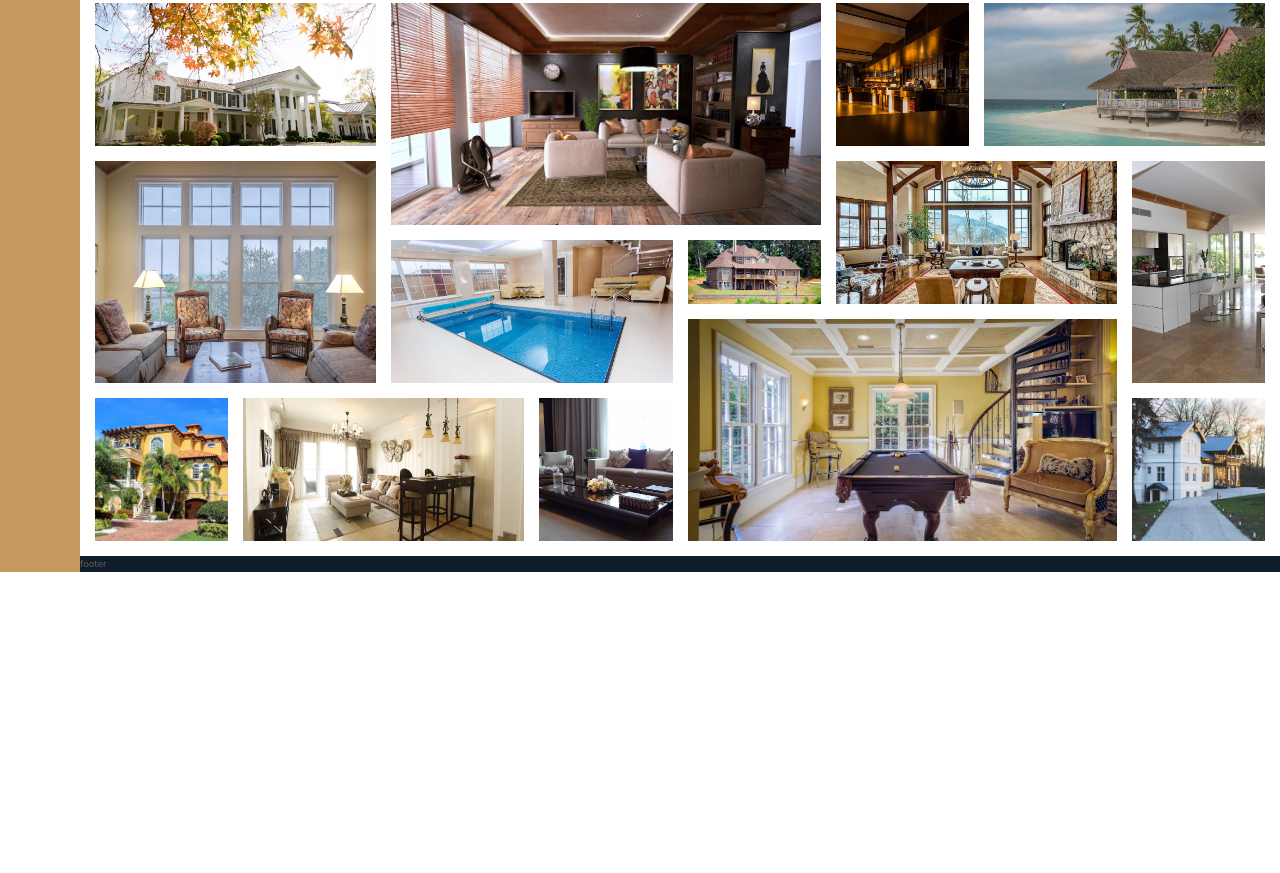
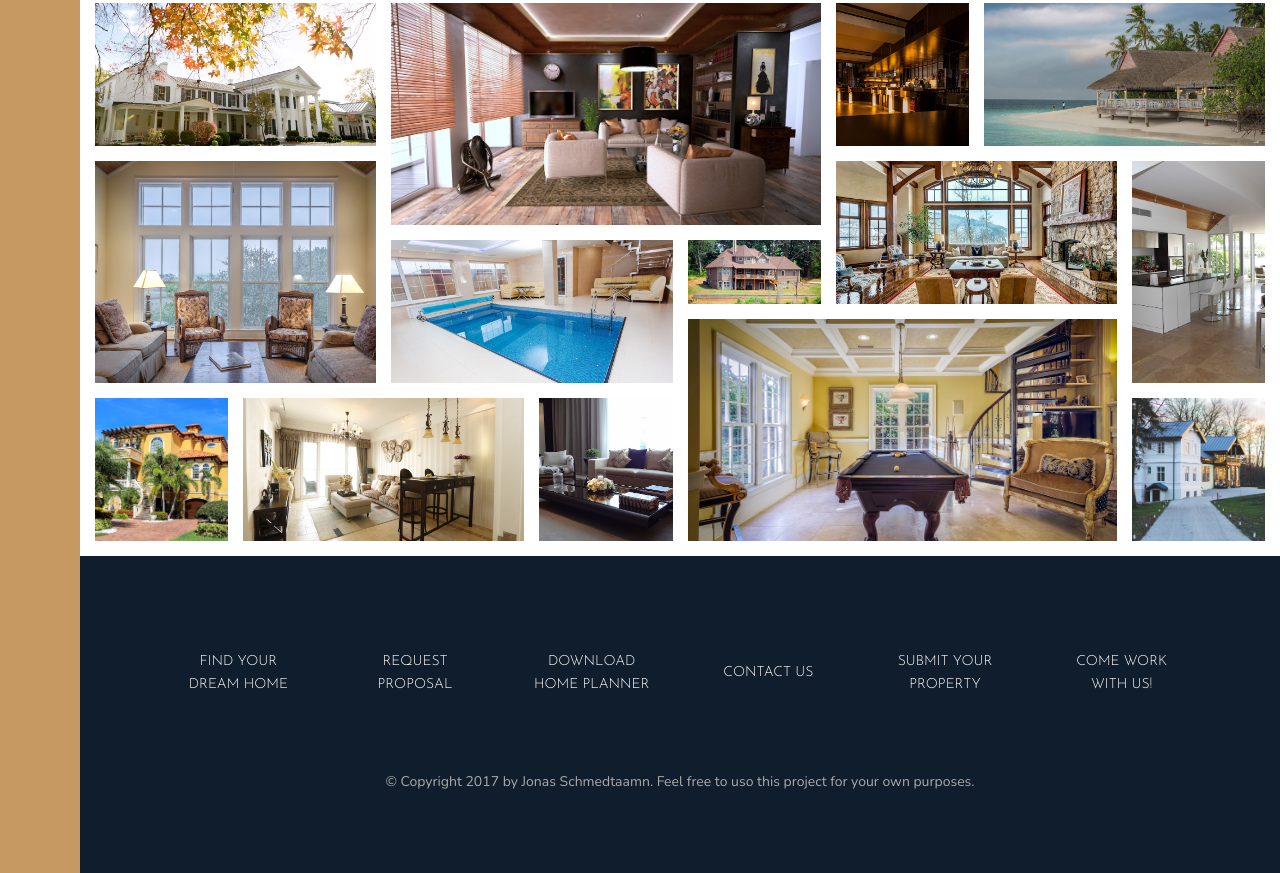
Before and after one commit to rnldbss/Nexter-Project, a website: page index.html in a window 1280 px wide. Shown: the part 3084-3957 px from the top of the page. Before the commit the page ends 3656 px from the top, so only its background shows below. Drawn offline with nearby package versions, Linux system fonts and the light colour scheme.

Commit message:
building the footer section

```diff
--- a/index.html
+++ b/index.html
@@ -357,5 +357,30 @@
       <img src="img/gal-14.jpeg" alt="Gallery image 14" class="gallery__img" />
     </figure>
   </section>
-  <footer class="footer">footer</footer>
+  <footer class="footer">
+    <ul class="nav">
+      <li class="nav__item">
+        <a href="#" class="nav__link">Find your dream home</a>
+      </li>
+      <li class="nav__item">
+        <a href="#" class="nav__link">Request proposal</a>
+      </li>
+      <li class="nav__item">
+        <a href="#" class="nav__link">Download home planner</a>
+      </li>
+      <li class="nav__item">
+        <a href="#" class="nav__link">Contact us</a>
+      </li>
+      <li class="nav__item">
+        <a href="#" class="nav__link">Submit your property</a>
+      </li>
+      <li class="nav__item">
+        <a href="#" class="nav__link">Come work with us!</a>
+      </li>
+    </ul>
+    <p class="copyright">
+      &copy; Copyright 2017 by Jonas Schmedtaamn. Feel free to uso this project
+      for your own purposes.
+    </p>
+  </footer>
 </html>
--- a/sass/_footer.scss
+++ b/sass/_footer.scss
@@ -1,4 +1,42 @@
 .footer {
   background-color: $color-secondary;
   grid-column: full-start / full-end;
+  padding: 8rem;
 }
+
+.nav {
+  list-style: none;
+  display: grid;
+  grid-template-columns: repeat(auto-fit, minmax(15rem, 1fr));
+  grid-gap: 2rem;
+  align-items: center;
+
+  &__link:link,
+  &__link:visited {
+    font-size: 1.4rem;
+    color: #fff;
+    text-decoration: none;
+    text-align: center;
+    font-family: $font-display;
+    text-transform: uppercase;
+    padding: 1.5rem;
+    display: block;
+    transition: all 0.2s;
+  }
+
+  &__link:hover,
+  &__link:active {
+    background-color: rgba(#fff, 0.05);
+    transform: translateY(-3px);
+  }
+}
+
+.copyright {
+  font-size: 1.4rem;
+  color: $color-grey-light-2;
+  margin-top: 6rem;
+  margin-right: auto;
+  margin-left: auto;
+  text-align: center;
+  width: 70%;
+}
```
Also changed, not shown: css/style.css, 1 other file.
